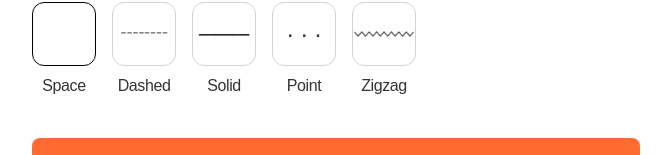
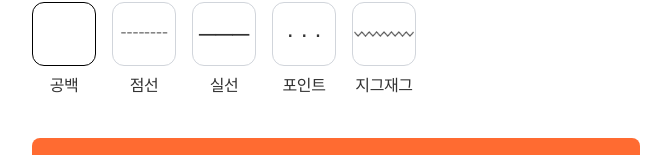
Before and after one commit to Mt-NextJs/linkle, a Next.js app: page /admin/divider in a window 1280 px wide. Shown: the part 449-604 px from the top of the page, without its empty margins (304-975 px from the left). Built offline with nearby package versions, Linux system fonts and the light colour scheme.

Commit message:
💄[Design] 구분선 블록 화면에 한글로 표시되도록 수정 #159

```diff
--- a/src/app/admin/(block)/divider/components/divider-selector.tsx
+++ b/src/app/admin/(block)/divider/components/divider-selector.tsx
@@ -10,13 +10,18 @@ export default function DividerSelector({
   onSelect,
   selected,
 }: DividerSelectorProps) {
-  const dividers: Divider[] = [
-    { name: "Space", icon: " " },
-    { name: "Dashed", icon: "┈┈" },
-    { name: "Solid", icon: "───" },
-    { name: "Point", icon: "· · ·" },
+  const dividers: {
+    name: DividerType;
+    displayName: string;
+    icon: string | JSX.Element;
+  }[] = [
+    { name: "Space", displayName: "공백", icon: " " },
+    { name: "Dashed", displayName: "점선", icon: "┈┈" },
+    { name: "Solid", displayName: "실선", icon: "───" },
+    { name: "Point", displayName: "포인트", icon: "· · ·" },
     {
       name: "Zigzag",
+      displayName: "지그재그",
       icon: (
         <Image
           src="/assets/icons/item_zigzag.png"
@@ -49,7 +54,7 @@ export default function DividerSelector({
             >
               <span className="text-2xl">{divider.icon}</span>
             </button>
-            <span className="mt-2">{divider.name}</span>
+            <span className="mt-2">{divider.displayName}</span>
           </div>
         ))}
       </div>
```
